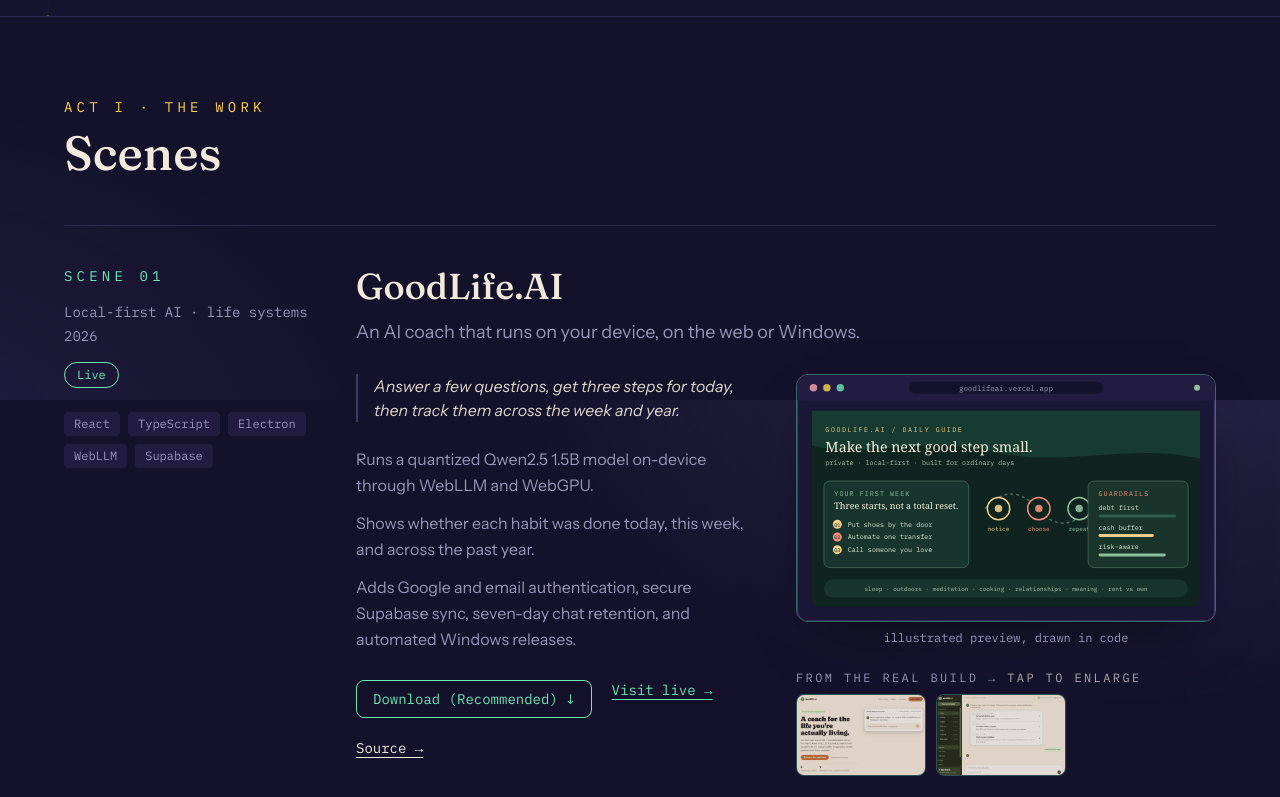
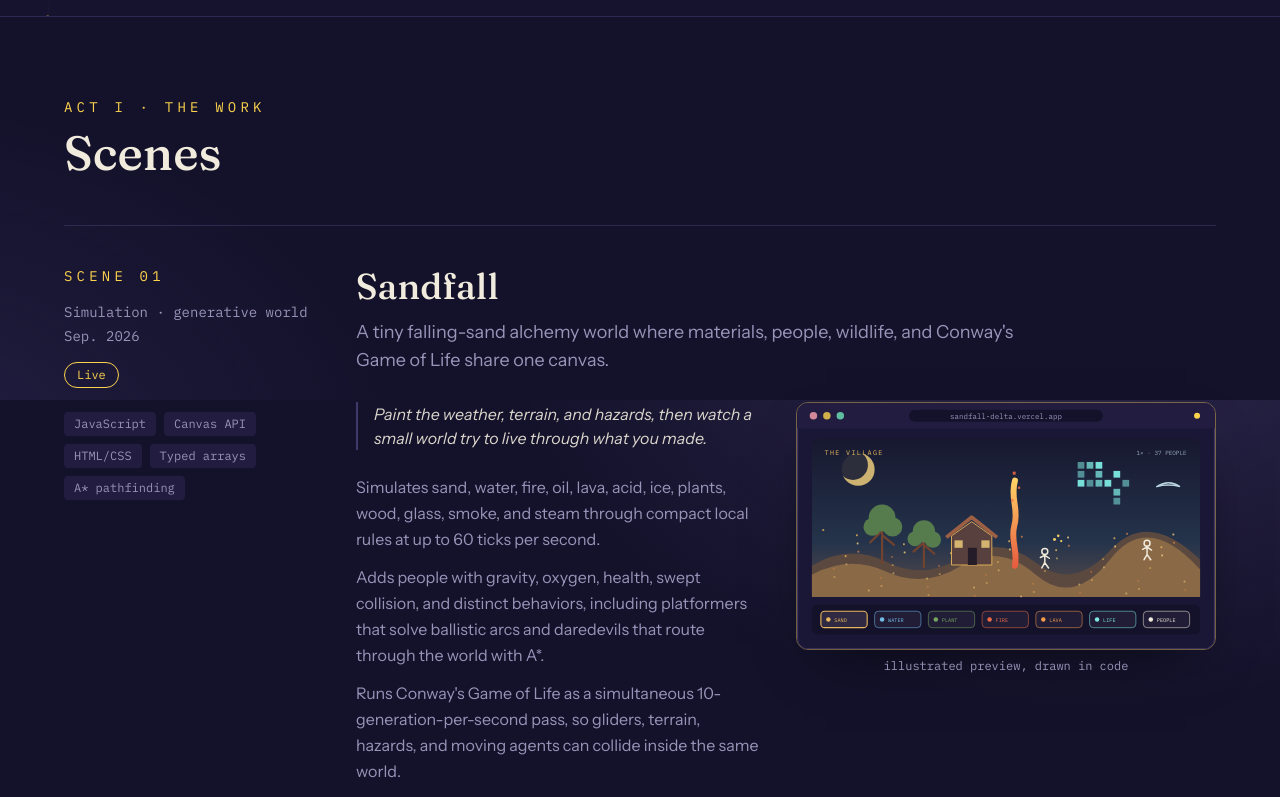
Before and after one commit to mutms7/PersonalWebsite, a React (Vite) app: page / in a window 1280 px wide. Shown: the part 2000-2797 px from the top of the page. Built offline with nearby package versions, Linux system fonts and the light colour scheme.

Commit message:
Add Sandfall project and update resume

```diff
--- a/src/components/ProjectArt.tsx
+++ b/src/components/ProjectArt.tsx
@@ -465,6 +465,98 @@
   )
 }
 
+function Sandfall() {
+  const grains = Array.from({ length: 66 }, (_, i) => ({
+    x: 34 + ((i * 47) % 486),
+    y: 169 + ((i * 29) % 91),
+    color: ['#e8b65c', '#cf8047', '#f3d27d'][i % 3]
+  }))
+  const life = [
+    [376, 79], [388, 79], [400, 79], [376, 91], [400, 91], [376, 103], [388, 103], [400, 103],
+    [424, 91], [436, 103], [424, 115], [412, 103], [424, 127]
+  ]
+
+  return (
+    <svg {...frameProps} aria-label="Sandfall preview: a village, falling materials, tiny people, and Conway's Game of Life sharing one simulated world">
+      <Chrome label="sandfall-delta.vercel.app" accent="#fcd34d" />
+      <defs>
+        <linearGradient id="sf-sky" x1="0" y1="0" x2="0" y2="1">
+          <stop offset="0" stopColor="#17182f" />
+          <stop offset="0.65" stopColor="#24334b" />
+          <stop offset="1" stopColor="#5a4c49" />
+        </linearGradient>
+        <linearGradient id="sf-lava" x1="0" y1="0" x2="0" y2="1">
+          <stop offset="0" stopColor="#ffd166" />
+          <stop offset="1" stopColor="#e85d3f" />
+        </linearGradient>
+      </defs>
+
+      <rect x="20" y="48" width="520" height="212" rx="8" fill="url(#sf-sky)" />
+      <circle cx="82" cy="89" r="22" fill="#f3d27d" opacity="0.82" />
+      <circle cx="75" cy="83" r="20" fill="#1c2137" opacity="0.9" />
+
+      <text x="37" y="69" fill="#e8b65c" fontSize="9" letterSpacing="1.8" fontFamily="IBM Plex Mono, monospace">THE VILLAGE</text>
+      <text x="522" y="69" textAnchor="end" fill="#93a4b8" fontSize="8" fontFamily="IBM Plex Mono, monospace">1× · 37 PEOPLE</text>
+
+      <path d="M 20 218 Q 70 188 120 213 T 220 207 T 320 214 T 420 197 T 540 210 L 540 260 L 20 260 Z" fill="#5b493f" />
+      <path d="M 20 230 Q 70 203 120 226 T 220 218 T 320 230 T 420 209 T 540 223 L 540 260 L 20 260 Z" fill="#8a6947" />
+      {grains.map((grain, i) => (
+        <rect key={i} x={grain.x} y={grain.y} width="2.4" height="2.4" fill={grain.color} opacity={grain.y < 205 ? 0.82 : 0.55} />
+      ))}
+
+      <g stroke="#71432f" strokeWidth="3" strokeLinecap="round">
+        <path d="M 114 214 V 160 M 114 171 L 98 187 M 114 177 L 130 190" />
+        <path d="M 170 220 V 177 M 170 187 L 156 199 M 170 190 L 184 202" />
+      </g>
+      <g fill="#567c4d">
+        <circle cx="114" cy="154" r="18" /><circle cx="101" cy="166" r="12" /><circle cx="128" cy="166" r="13" />
+        <circle cx="170" cy="172" r="15" /><circle cx="158" cy="182" r="10" /><circle cx="182" cy="183" r="11" />
+      </g>
+
+      <g>
+        <path d="M 207 217 V 178 L 234 159 L 261 178 V 217 Z" fill="#57403d" stroke="#e8b65c" strokeWidth="1.2" />
+        <path d="M 200 180 L 234 153 L 268 180" fill="none" stroke="#9d5f43" strokeWidth="5" strokeLinejoin="round" />
+        <rect x="229" y="194" width="12" height="23" fill="#241d29" />
+        <rect x="211" y="184" width="11" height="10" fill="#f3d27d" opacity="0.8" />
+        <rect x="247" y="184" width="11" height="10" fill="#f3d27d" opacity="0.8" />
+      </g>
+
+      <path d="M 292 104 C 285 129 298 141 291 165 C 286 184 296 198 292 218" fill="none" stroke="url(#sf-lava)" strokeWidth="8" strokeLinecap="round" />
+      <g fill="#ef6b45" opacity="0.85">
+        <rect x="289" y="92" width="4" height="4" /><rect x="296" y="112" width="3" height="3" /><rect x="287" y="129" width="3" height="3" />
+      </g>
+
+      <g fill="#7ee8e1">
+        {life.map(([x, y], i) => <rect key={i} x={x} y={y} width="9" height="9" opacity={0.55 + (i % 3) * 0.2} />)}
+      </g>
+
+      <g stroke="#f1ebdd" strokeWidth="2" strokeLinecap="round" fill="none">
+        <circle cx="332" cy="199" r="4" />
+        <path d="M 332 203 V 214 M 326 207 L 332 204 L 338 208 M 328 221 L 332 214 L 337 221" />
+        <circle cx="469" cy="188" r="4" />
+        <path d="M 469 192 V 203 M 463 196 L 469 193 L 475 197 M 465 210 L 469 203 L 474 210" />
+      </g>
+
+      <g fill="#f4cf64">
+        <circle cx="345" cy="183" r="2" /><circle cx="350" cy="178" r="1.7" /><circle cx="354" cy="185" r="1.5" />
+      </g>
+      <path d="M 482 112 q 16 -10 31 0 q -16 -4 -31 0" fill="none" stroke="#b9d5df" strokeWidth="2" strokeLinecap="round" />
+
+      <rect x="20" y="270" width="520" height="40" rx="8" fill="#14122b" />
+      {[
+        ['SAND', '#e8b65c'], ['WATER', '#75bce8'], ['PLANT', '#76a760'], ['FIRE', '#ef6b45'],
+        ['LAVA', '#f59b4a'], ['LIFE', '#7ee8e1'], ['PEOPLE', '#f1ebdd']
+      ].map(([label, color], i) => (
+        <g key={label}>
+          <rect x={32 + i * 72} y="279" width="62" height="22" rx="5" fill={i === 0 ? '#302943' : '#211d37'} stroke={color} strokeWidth={i === 0 ? 1.5 : 0.7} />
+          <circle cx={42 + i * 72} cy="290" r="3" fill={color} />
+          <text x={50 + i * 72} y="293" fill={color} fontSize="7" fontFamily="IBM Plex Mono, monospace">{label}</text>
+        </g>
+      ))}
+    </svg>
+  )
+}
+
 function PaletteCard() {
   const covers = [
     { paper: '#f8e9d8', paint: '#bf4e60', label: 'folk garden', angle: -6 },
@@ -513,6 +605,8 @@
 
 export default function ProjectArt({ title }: Props) {
   switch (title) {
+    case 'Sandfall':
+      return <Sandfall />
     case 'PaletteCard AI':
       return <PaletteCard />
     case 'GoodLife.AI':
--- a/src/components/StoryGraph.tsx
+++ b/src/components/StoryGraph.tsx
@@ -11,26 +11,27 @@
   orange: '#fb923c'
 }
 
-// Positions keyed by project index in resume.projects (GoodLife.AI is index 0):
-// 0 GoodLife.AI · 1 PaletteCard AI · 2 ConquestCartes · 3 Blend Together · 4 Molt
-// 5 StockTracker · 6 The Air Outside · 7 HardHaq '25 · 8 UmbrellaShare · 9 Hairrison · 10 RougeRogue
-// Four clusters, with AI tools on the right and multiplayer games kept together.
+// Positions keyed by project index in resume.projects (Sandfall is index 0):
+// 0 Sandfall · 1 GoodLife.AI · 2 PaletteCard AI · 3 ConquestCartes · 4 Blend Together · 5 Molt
+// 6 StockTracker · 7 The Air Outside · 8 HardHaq '25 · 9 UmbrellaShare · 10 Hairrison · 11 RougeRogue
+// Four clusters, with AI tools on the right and Sandfall anchoring the interactive worlds.
 const positions: Record<number, { x: number; y: number }> = {
-  6: { x: 170, y: 150 },
-  10: { x: 120, y: 300 },
-  4: { x: 210, y: 450 },
-  7: { x: 450, y: 190 },
-  8: { x: 490, y: 380 },
-  2: { x: 730, y: 150 },
-  3: { x: 760, y: 300 },
-  0: { x: 1030, y: 140 },
-  1: { x: 990, y: 270 },
-  9: { x: 1070, y: 400 },
-  5: { x: 710, y: 450 }
+  7: { x: 110, y: 150 },
+  11: { x: 100, y: 310 },
+  0: { x: 275, y: 285 },
+  5: { x: 205, y: 470 },
+  8: { x: 450, y: 190 },
+  9: { x: 490, y: 410 },
+  3: { x: 730, y: 150 },
+  4: { x: 760, y: 300 },
+  1: { x: 1030, y: 140 },
+  2: { x: 990, y: 270 },
+  10: { x: 1070, y: 400 },
+  6: { x: 710, y: 470 }
 }
 
 const clusters = [
-  { label: 'interactive worlds', x: 165, y: 64 },
+  { label: 'interactive worlds', x: 190, y: 64 },
   { label: 'hackathon podiums', x: 470, y: 64 },
   { label: 'live products', x: 745, y: 64 },
   { label: 'AI projects', x: 1030, y: 64 }
@@ -40,30 +41,32 @@
 // indices into resume.projects). The SVG map is unreadable below ~640px, so
 // small screens get this legible, tappable list instead of a shrunken graph.
 const clusterGroups: { label: string; members: number[] }[] = [
-  { label: 'AI projects', members: [0, 1, 9] },
-  { label: 'live products', members: [2, 3, 5] },
-  { label: 'hackathon podiums', members: [7, 8] },
-  { label: 'interactive worlds', members: [6, 10, 4] }
+  { label: 'AI projects', members: [1, 2, 10] },
+  { label: 'live products', members: [3, 4, 6] },
+  { label: 'hackathon podiums', members: [8, 9] },
+  { label: 'interactive worlds', members: [0, 7, 11, 5] }
 ]
 
 type Edge = { a: number; b: number; label: string }
 
 const edgeList: Edge[] = [
-  { a: 6, b: 10, label: 'Two C# worlds: a branching narrative engine and a procedural dungeon' },
-  { a: 10, b: 4, label: 'Playable worlds: a roguelike crawler and a 3D platformer' },
-  { a: 6, b: 4, label: 'Same world and mood: suits as masks, presence over performance' },
-  { a: 7, b: 8, label: 'Hackathon podiums: 1st in quantum hardware, 3rd at UN-Habitat' },
-  { a: 8, b: 9, label: 'Hackathon builds around everyday, human problems' },
-  { a: 5, b: 9, label: 'TypeScript + React products shipped live on Vercel' },
-  { a: 5, b: 7, label: 'Heavy data on both sides: market feeds and Maxwell capacitance matrices' },
-  { a: 2, b: 3, label: 'Live multiplayer on shared, synced game state' },
-  { a: 9, b: 3, label: 'AI does the heavy lifting: generative restyling and a vision-model judge' },
-  { a: 2, b: 4, label: 'Two browser games of mine: a deck-builder and a 3D platformer' },
-  { a: 0, b: 5, label: 'GoodLife.AI and StockTracker make money decisions more legible' },
-  { a: 0, b: 6, label: 'A local-first guide and a story about making room for ordinary life' },
-  { a: 0, b: 2, label: 'Small, repeatable loops turn a useful intention into momentum' },
-  { a: 1, b: 0, label: 'Small models: a trained color tool and an on-device coach' },
-  { a: 1, b: 3, label: 'Make it yourself: paint a card or sculpt a shared 3D model' }
+  { a: 0, b: 11, label: 'Procedural worlds that grow from small, local rules' },
+  { a: 0, b: 5, label: 'Two browser worlds built around movement, physics, and discovery' },
+  { a: 7, b: 11, label: 'Two C# worlds: a branching narrative engine and a procedural dungeon' },
+  { a: 11, b: 5, label: 'Playable worlds: a roguelike crawler and a 3D platformer' },
+  { a: 7, b: 5, label: 'Same world and mood: suits as masks, presence over performance' },
+  { a: 8, b: 9, label: 'Hackathon podiums: 1st in quantum hardware, 3rd at UN-Habitat' },
+  { a: 9, b: 10, label: 'Hackathon builds around everyday, human problems' },
+  { a: 6, b: 10, label: 'TypeScript + React products shipped live on Vercel' },
+  { a: 6, b: 8, label: 'Heavy data on both sides: market feeds and Maxwell capacitance matrices' },
+  { a: 3, b: 4, label: 'Live multiplayer on shared, synced game state' },
+  { a: 10, b: 4, label: 'AI does the heavy lifting: generative restyling and a vision-model judge' },
+  { a: 3, b: 5, label: 'Two browser games of mine: a deck-builder and a 3D platformer' },
+  { a: 1, b: 6, label: 'GoodLife.AI and StockTracker make money decisions more legible' },
+  { a: 1, b: 7, label: 'A local-first guide and a story about making room for ordinary life' },
+  { a: 1, b: 3, label: 'Small, repeatable loops turn a useful intention into momentum' },
+  { a: 2, b: 1, label: 'Small models: a trained color tool and an on-device coach' },
+  { a: 2, b: 4, label: 'Make it yourself: paint a card or sculpt a shared 3D model' }
 ]
 
 function curve(a: { x: number; y: number }, b: { x: number; y: number }, i: number) {
@@ -75,6 +78,16 @@
 
 function Glyph({ title, color }: { title: string; color: string }) {
   switch (title) {
+    case 'Sandfall':
+      return (
+        <g fill={color}>
+          <circle cx="-8" cy="-8" r="2" />
+          <circle cx="-3" cy="-4" r="2" opacity="0.9" />
+          <circle cx="2" cy="0" r="2" opacity="0.8" />
+          <circle cx="7" cy="4" r="2" opacity="0.7" />
+          <path d="M -11 10 Q -5 4 0 9 Q 5 4 11 10 Z" opacity="0.9" />
+        </g>
+      )
     case 'PaletteCard AI':
       return (
         <g stroke={color} strokeWidth="1.8" fill="none" strokeLinecap="round" strokeLinejoin="round">
--- a/src/data/resume.ts
+++ b/src/data/resume.ts
@@ -73,7 +73,7 @@
   role: 'Founder of GoodLife.AI, Computer Science student, and full-stack engineer',
   headline: 'I build polished systems where useful data, humane interfaces, and ambitious ideas meet.',
   summary:
-    'I built GoodLife.AI, a coach that runs on your device and gives you three things to do today. I also build finance dashboards, interactive stories, and 3D browser games.',
+    'I built GoodLife.AI, a coach that runs on your device and gives you three things to do today. I also build simulations, finance dashboards, interactive stories, and 3D browser games.',
   site: 'william-chenyin.vercel.app',
   location: 'Waterloo, ON / Coquitlam, BC',
   availability: 'Open to 2026 software internships, hackathons, and ambitious product builds',
@@ -84,7 +84,7 @@
   stats: [
     { label: 'Waterloo CS', value: '3.9 GPA' },
     { label: 'Hackathon podiums', value: '2' },
-    { label: 'Live products', value: '8' },
+    { label: 'Live products', value: '9' },
     { label: 'Primary stack', value: 'TS / React' }
   ],
   focusAreas: [
@@ -110,6 +110,25 @@
     }
   ],
   projects: [
+    {
+      title: 'Sandfall',
+      subtitle: 'A tiny falling-sand alchemy world where materials, people, wildlife, and Conway\'s Game of Life share one canvas.',
+      category: 'Simulation · generative world',
+      status: 'Live',
+      date: 'Sep. 2026',
+      live: 'https://sandfall-delta.vercel.app',
+      repo: 'https://github.com/mutms7/Sandfall',
+      stack: ['JavaScript', 'Canvas API', 'HTML/CSS', 'Typed arrays', 'A* pathfinding'],
+      highlight: 'Paint the weather, terrain, and hazards, then watch a small world try to live through what you made.',
+      bullets: [
+        'Simulates sand, water, fire, oil, lava, acid, ice, plants, wood, glass, smoke, and steam through compact local rules at up to 60 ticks per second.',
+        'Adds people with gravity, oxygen, health, swept collision, and distinct behaviors, including platformers that solve ballistic arcs and daredevils that route through the world with A*.',
+        'Runs Conway\'s Game of Life as a simultaneous 10-generation-per-second pass, so gliders, terrain, hazards, and moving agents can collide inside the same world.',
+        'Builds a 900×200 side-scrolling landscape with seven regions, a minimap, persistent save states, wildlife, and a second falling-sand simulation inside the animated title.'
+      ],
+      accent: 'amber',
+      featured: true
+    },
     {
       title: 'GoodLife.AI',
       subtitle: 'An AI coach that runs on your device, on the web or Windows.',
```
Also changed, not shown: 2 other files (tests, documents, lock files or other folders).
